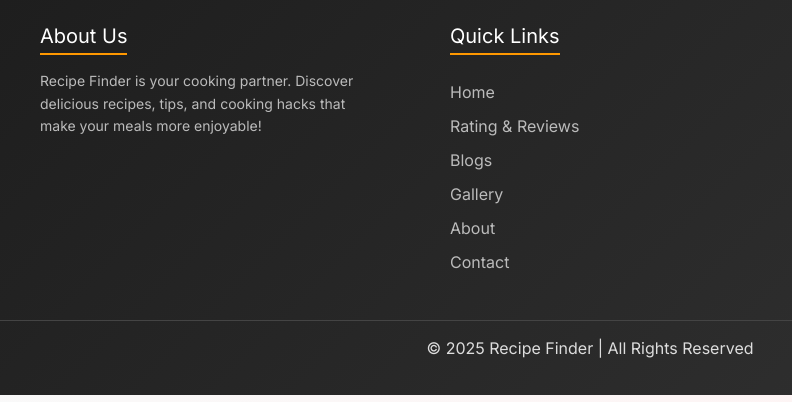
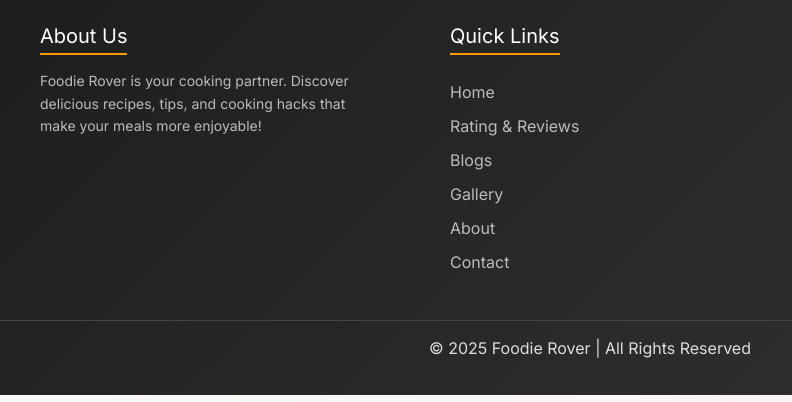
Before and after one commit to shanicodes-star/Foodie_Rover_Recipe_Finder, a plain HTML site: page about.html in a window 1280 px wide. Shown: the part 2354-2756 px from the top of the page, 50-842 px from the left. Drawn offline with nearby package versions, Linux system fonts and the light colour scheme.

Commit message:
Update about.html

```diff
--- a/about.html
+++ b/about.html
@@ -146,7 +146,7 @@
 
 <!-- Section 1: Project Purpose -->
 <section class="container py-5">
-  <h2 class="section-title">Why We Built <span class="highlight">Recipe Finder</span></h2>
+  <h2 class="section-title">Why We Built <span class="highlight">Foodie Rover Recipe Finder</span></h2>
   <p class="text-center mx-auto" style="max-width: 800px;">
     <strong>Recipe Finder</strong> was created as part of <span class="highlight">Aptech Vision 2025</span> —
     a nationwide software exhibition that encourages creativity, teamwork, and innovation.
@@ -250,7 +250,7 @@
 
       <!--  Login Form -->
       <div class="form login-form">
-        <h2>Recipes Finder</h2>
+        <h2>Foodie Rover</h2>
         <h3>Login</h3>
         <input type="email" placeholder="Email" id="loginEmail" required />
         <input type="password" placeholder="Password" id="loginPassword" required />
@@ -261,7 +261,7 @@
 
       <!--  Signup Form -->
       <div class="form signup-form">
-        <h2>Recipes Finder</h2>
+        <h2>Foodie Rover</h2>
         <h3>Sign Up</h3>
         <input type="text" placeholder="Full Name" required />
         <input type="email" placeholder="Email" required />
@@ -294,7 +294,7 @@
         <div class="footer-container">
           <div class="footer-col">
             <h3>About Us</h3>
-            <p>Recipe Finder is your cooking partner. Discover delicious recipes, tips, and cooking hacks that make your
+            <p>Foodie Rover is your cooking partner. Discover delicious recipes, tips, and cooking hacks that make your
               meals more enjoyable!</p>
           </div>
 
@@ -325,7 +325,7 @@
 
 
         <div class="footer-bottom">
-          © 2025 Recipe Finder | All Rights Reserved
+          © 2025 Foodie Rover | All Rights Reserved
         </div>
       </footer>
     </div>
@@ -480,4 +480,5 @@
    });
     </script>
 </body>
+
 </html>
```
